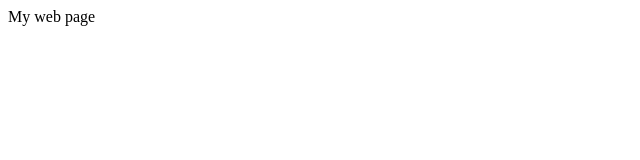
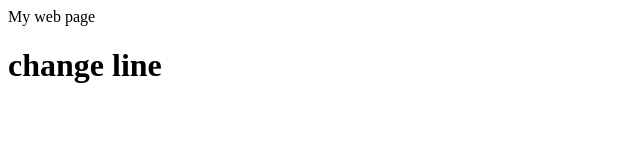
Before and after one commit to Sadiq-313/My-website, a plain HTML site: page 1st/index.html in a window 1280 px wide. Shown: the whole page, without its empty margins (0-640 px from the left). Drawn offline with Linux system fonts and the light colour scheme.

Commit message:
2nd
1st changed

```diff
--- a/1st/index.html
+++ b/1st/index.html
@@ -7,5 +7,8 @@
 </head>
 <body>
     My web page
+    <h1>change line
+
+    </h1>
 </body>
 </html>
```
